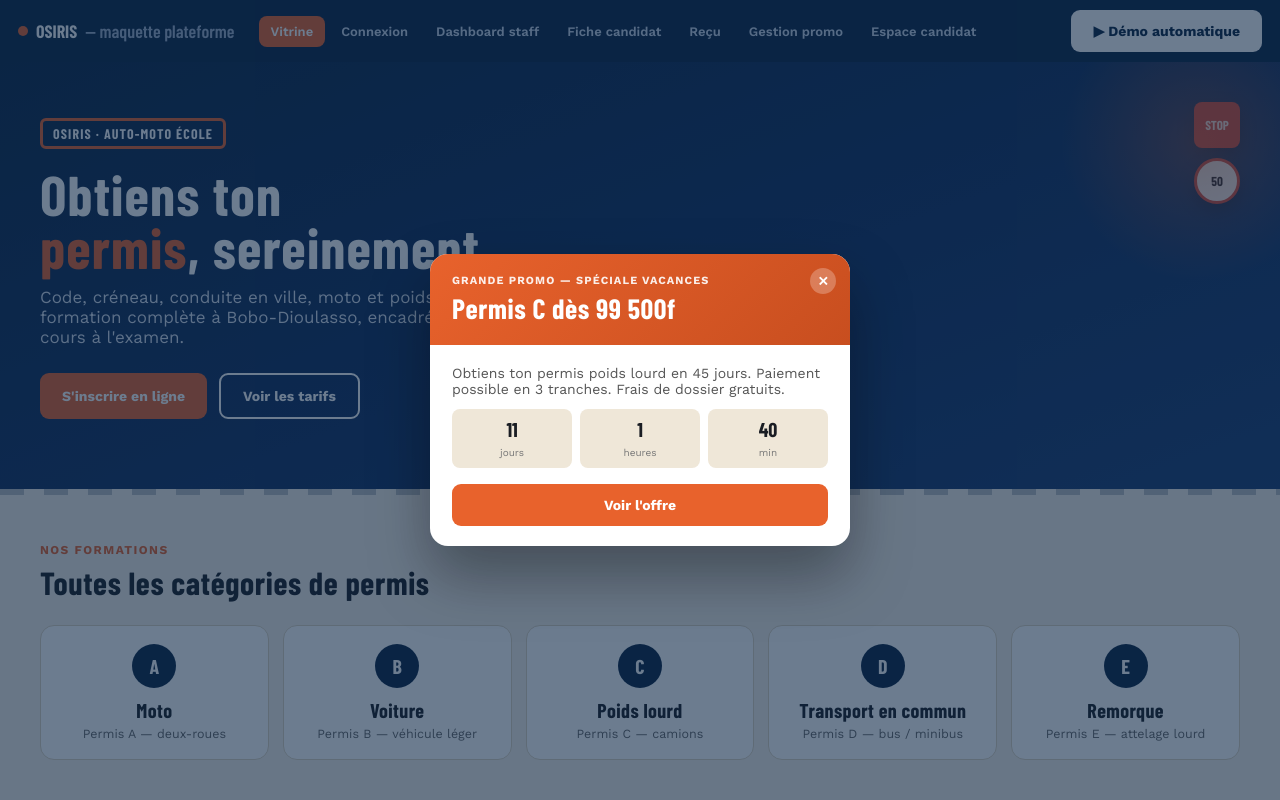
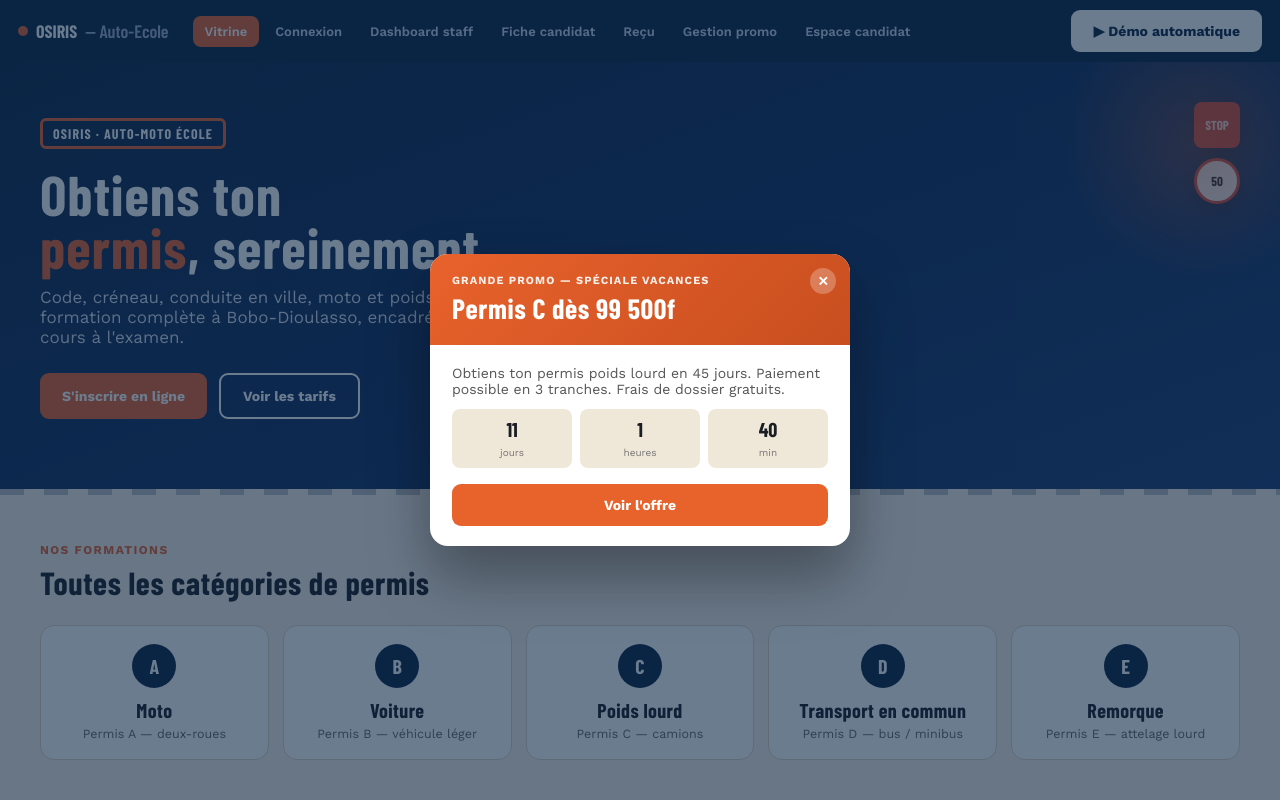
Before and after one commit to Yussef001/Osiris_maquette, a plain HTML site: page index.html in a window 1280 px wide. Shown: the top 800 px of the page. Drawn offline with nearby package versions, Linux system fonts and the light colour scheme; a web font is replaced by a local one.

Commit message:
Dema added

```diff
--- a/index.html
+++ b/index.html
@@ -2,7 +2,7 @@
 <html lang="fr">
 <head>
 <meta charset="UTF-8">
-<title>OSIRIS — Maquette plateforme</title>
+<title>OSIRIS — Auto-Ecole</title>
 <style>
   @import url('https://fonts.googleapis.com/css2?family=Barlow+Condensed:wght@600;700;800&family=Work+Sans:wght@400;500;600;700&family=JetBrains+Mono:wght@500;700&display=swap');
 
@@ -192,7 +192,7 @@
 <body>
 
 <div class="appchrome">
-  <div class="brand"><span class="dot"></span> OSIRIS <span style="color:#9fb0c9;font-weight:500;">— maquette plateforme</span></div>
+  <div class="brand"><span class="dot"></span> OSIRIS <span style="color:#9fb0c9;font-weight:500;">— Auto-Ecole</span></div>
   <div class="tabs">
     <button class="tab active" data-s="vitrine">Vitrine</button>
     <button class="tab" data-s="login">Connexion</button>
```
